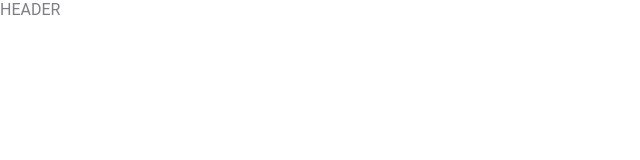
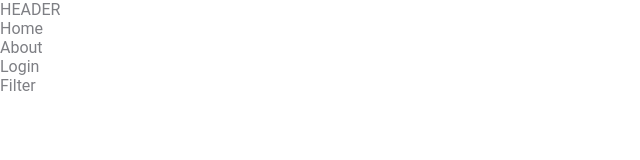
Before and after one commit to vov20a/FirstProject, a plain HTML site: page index.html in a window 1280 px wide. Shown: the whole page, without its empty margins (0-640 px from the left). Drawn offline with Linux system fonts and the light colour scheme.

Commit message:
create menu

```diff
--- a/index.html
+++ b/index.html
@@ -10,6 +10,14 @@
     <title>Company name - home page</title>
 </head>
 <header>HEADER</header>
+<div class="menu">
+    <ul>
+        <li>Home</li>
+        <li>About</li>
+        <li>Login</li>
+        <li>Filter</li>
+    </ul>
+</div>
 
 <body>
 
```
